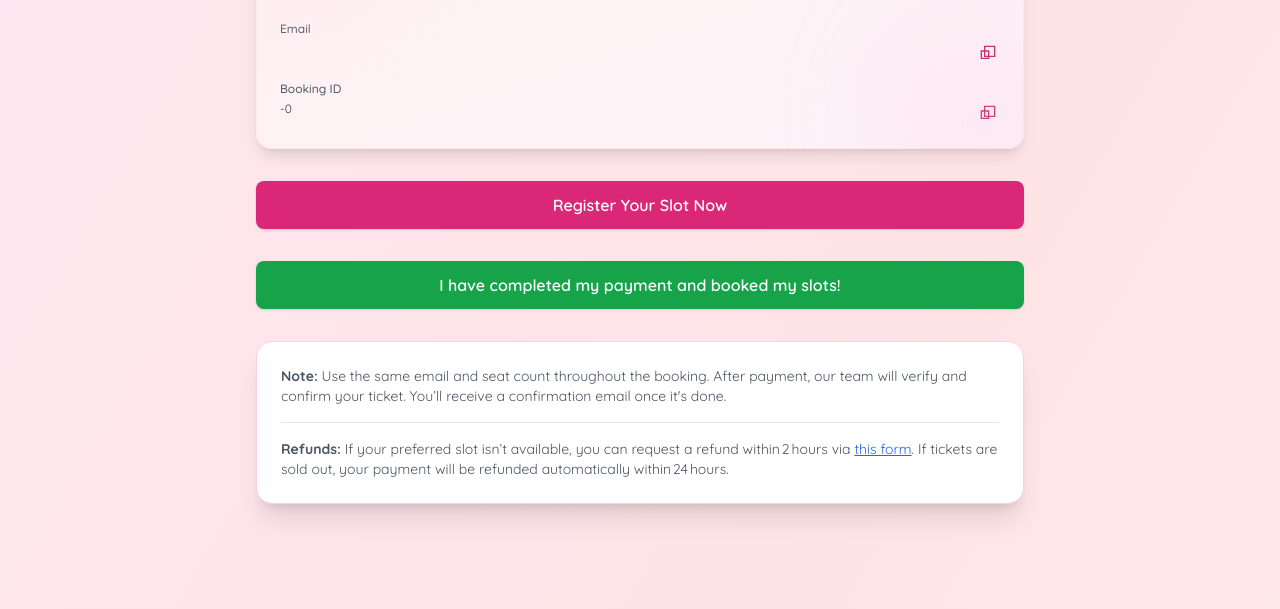
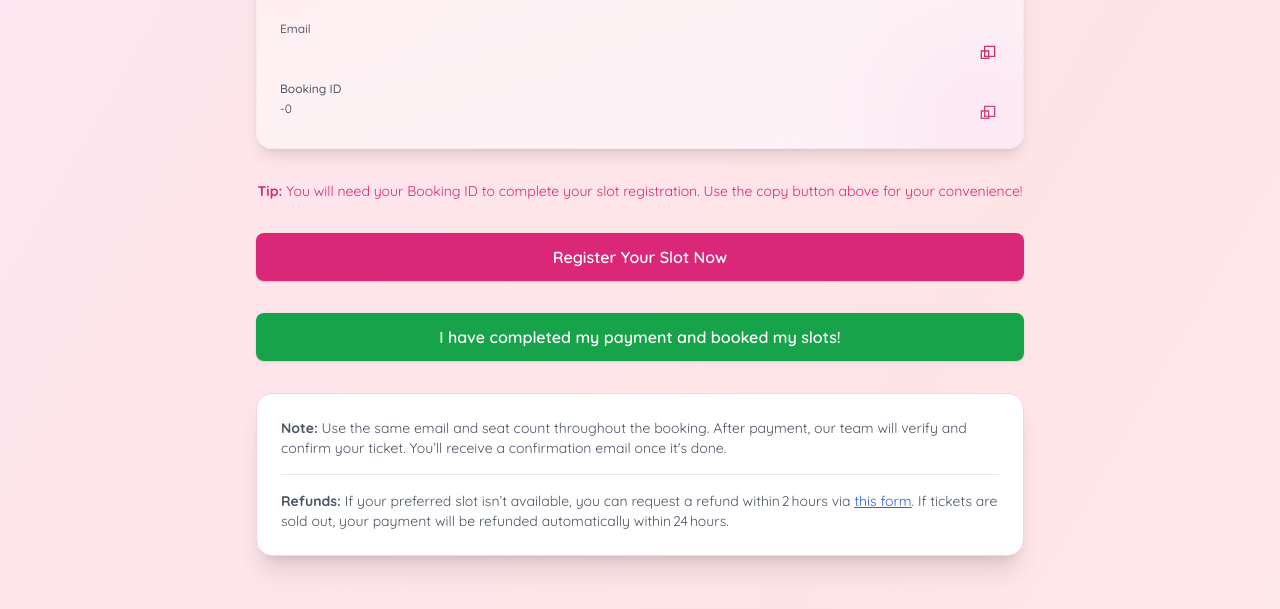
Before and after one commit to kumarkanishk2610/CafeAI, a plain HTML site: page luma.html in a window 1280 px wide. Shown: the part 191-800 px from the top of the page. Drawn offline with nearby package versions, Linux system fonts and the light colour scheme; a script that the page names is missing.

Commit message:
Update luma.html

```diff
--- a/luma.html
+++ b/luma.html
@@ -173,7 +173,10 @@
           </div>
         </div>
       </section>
-
+      <p class="text-sm text-center text-pink-600">
+        <strong>Tip: </strong>You will need your Booking ID to complete your
+        slot registration. Use the copy button above for your convenience!
+      </p>
       <!-- ░ LUMA BUTTON ░ -->
       <button
         type="button"
```
